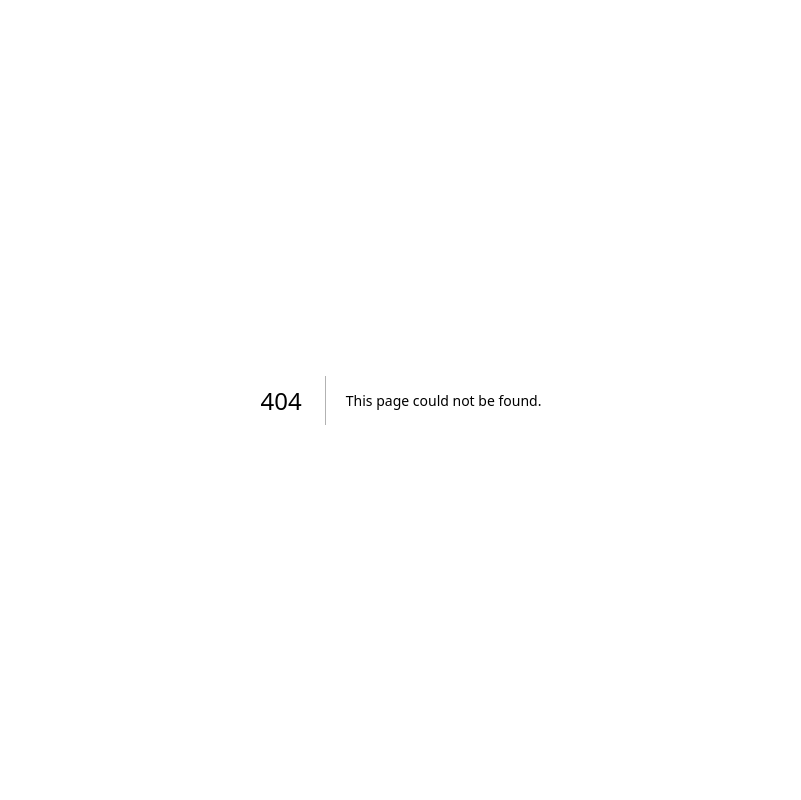
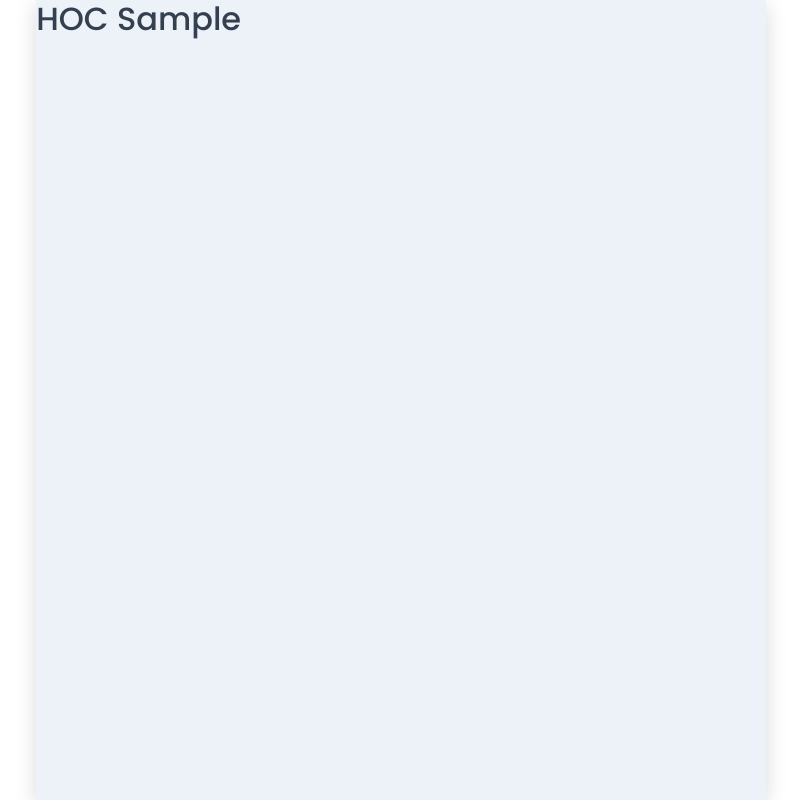
Before and after one commit to chandanch/todo-manager, a Next.js app: page /hoc in a window 1280 px wide. Before the commit this address had no page. Shown: the whole page, without its empty margins (239-1040 px from the left). Built offline with nearby package versions, Linux system fonts and the light colour scheme.

Commit message:
create base version of hoc

```diff
--- /dev/null
+++ b/pages/hoc.js
@@ -0,0 +1,29 @@
+import { useState } from 'react';
+
+const App = ({ darkTheme, toggleTheme }) => {
+  return (
+    <div
+      className="container"
+      data-theme={darkTheme ? 'dark' : 'light'}
+      onClick={toggleTheme}
+    >
+      <h2>HOC Sample</h2>
+    </div>
+  );
+};
+
+const withTheme = (Component) => {
+  function Func(props) {
+    const [darkTheme, setTheme] = useState(false);
+
+    return (
+      <Component
+        darkTheme={darkTheme}
+        toggleTheme={() => setTheme(!darkTheme)}
+      />
+    );
+  }
+  return Func;
+};
+
+export default withTheme(App);
```
Also changed, not shown: src/hoc/withTheme.js (added).
